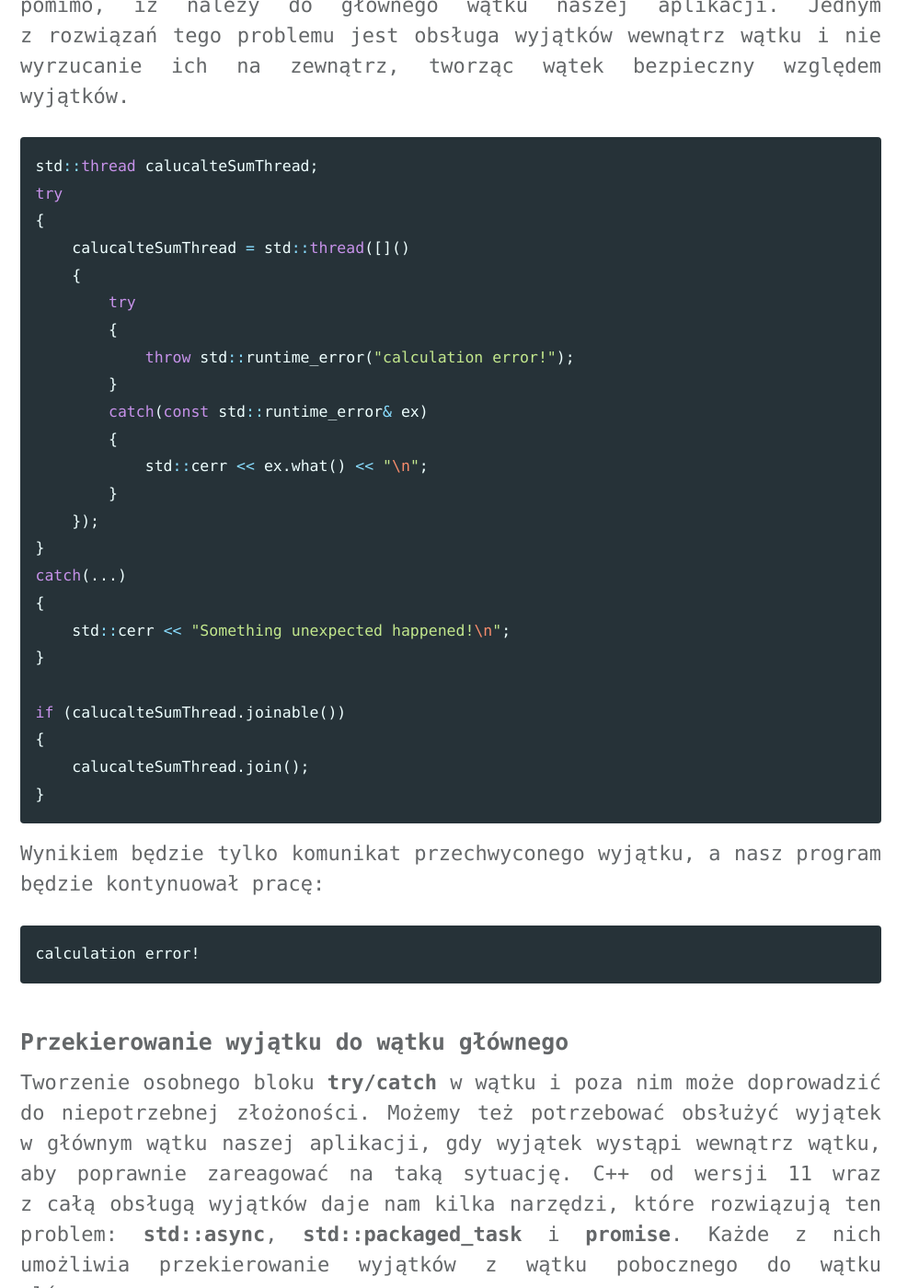
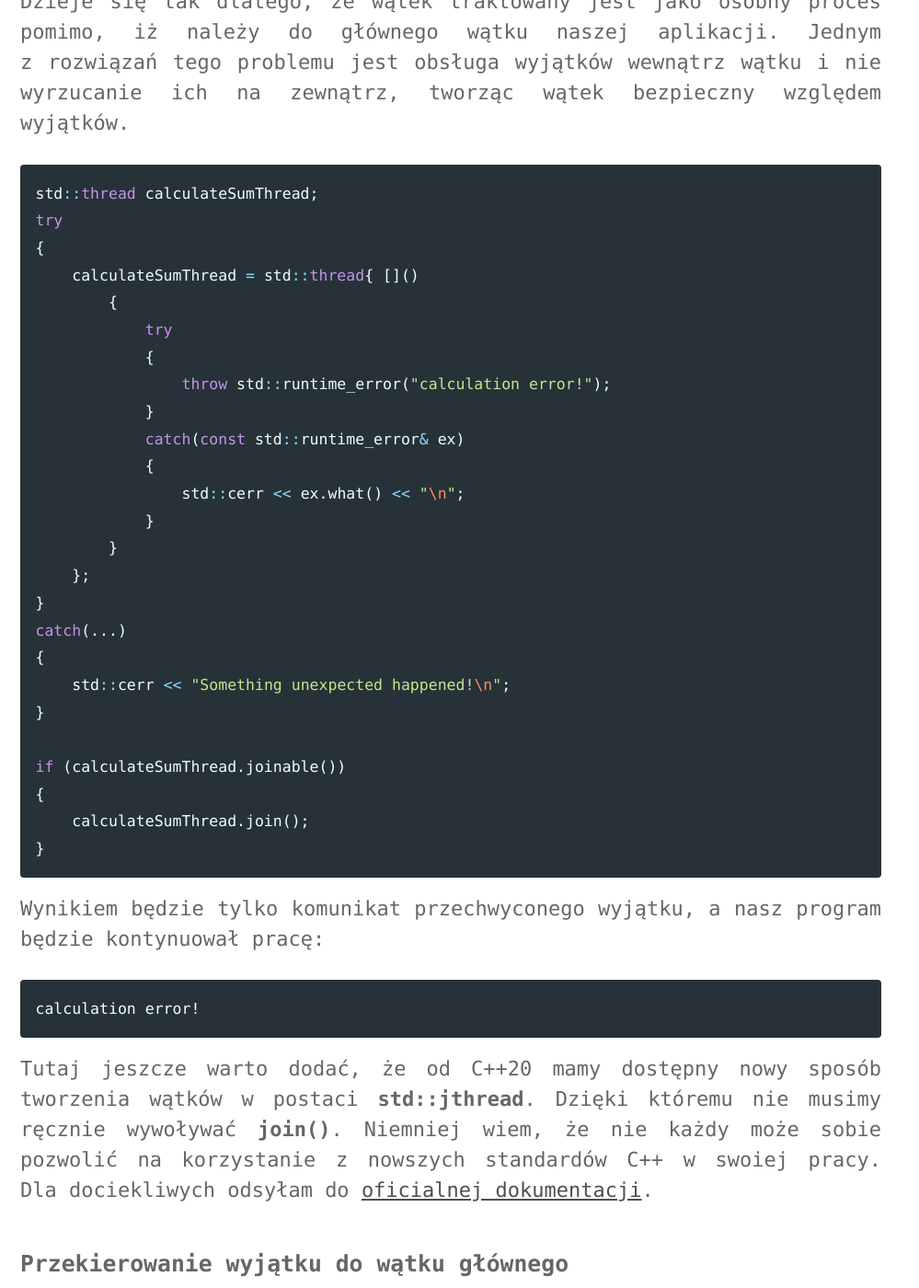
Before and after one commit to TadekBiela/cpptested, a Jekyll site: the page built from _posts/2025-10-13-exception-in-thread.md, in a window 1280 px wide and 1400 px high, scrolled down 10131 px. Shown: the whole window at 92% size, without its empty margins (0-999 px from the left). Built offline with Jekyll 4.4.1, drawn with Linux system fonts in a browser that asks for light colours; cached includes are drawn as plain includes; comment, search, counter and statistics services are not loaded; some of the changed text lies outside the part shown.

Commit message:
Small corrections in exception in ththread post

````diff
--- a/_posts/2025-10-13-exception-in-thread.md
+++ b/_posts/2025-10-13-exception-in-thread.md
@@ -1,5 +1,5 @@
 ---
-title: "Wątki i&nbsp;wyjątki. Jak radzić sobie z&nbsp;nieoczekiwanymi zachowaniami w&nbsp;wielowątkowym kodzie."
+title: "Wątki i wyjątki. Jak radzić sobie z&nbsp;nieoczekiwanymi zachowaniami w&nbsp;wielowątkowym kodzie."
 date: 2025-10-13
 author: "Tadeusz Biela"
 categories:
@@ -44,7 +44,7 @@ private:
 Rzucanie wyjątków w&nbsp;C++ jest banalnie proste, wystarczy użyć słowa kluczowego **throw** na obiekcie klasy wyjątka. Najczęściej będzie to obiekt tymczasowy. Jeszcze nie spotkałem się, z&nbsp;potrzebą składowania obiektów wyjątków, niemniej jest to jak najbardziej możliwe.
 
 ```cpp
-throw ReadFileException("file.txt");
+throw ReadFileException{ "file.txt" };
 ```
 
 Jak widać, rzucanie wyjątków jest proste, łatwe i&nbsp;czytelne. Inaczej jest z&nbsp;ich łapaniem. Obsługa wyjątków C++ jest już bardziej złożona. Do&nbsp;przechwytywania wyjątków służy blok **try/catch**.
@@ -251,13 +251,14 @@ Zaletą **noexcept** jest przede wszystkim optymalizacja. Kompilator nie musi ge
 Przejdźmy teraz do wielowątkowego przechwytywania wyjątków. Nie&nbsp;jest to rzecz taka prosta. Spójrz na ten kod, czy&nbsp;jest on bezpieczny pod względem wyjątków?
 
 ```cpp
-std::thread calucalteSumThread;
+std::thread calculateSumThread;
 try
 {
-    calucalteSumThread = std::thread([]()
-    {
-        throw std::runtime_error("calculation error!");
-    });
+    calculateSumThread = std::thread([]()
+        {
+            throw std::runtime_error("calculation error!");
+        }
+    );
 }
 catch(const std::runtime_error& ex)
 {
@@ -268,9 +269,9 @@ catch(...)
     std::cerr << "Something unexpected happened!\n";
 }
 
-if (calucalteSumThread.joinable())
+if (calculateSumThread.joinable())
 {
-    calucalteSumThread.join();
+    calculateSumThread.join();
 }
 ```
 
@@ -284,29 +285,30 @@ terminate called after throwing an instance of 'std::runtime_error'
 Dzieje się tak dlatego, że&nbsp;wątek traktowany jest jako osobny proces pomimo, iż&nbsp;należy do głównego wątku naszej aplikacji. Jednym z&nbsp;rozwiązań tego problemu jest obsługa wyjątków wewnątrz wątku i&nbsp;nie wyrzucanie ich na zewnątrz, tworząc wątek bezpieczny względem wyjątków.
 
 ```cpp
-std::thread calucalteSumThread;
+std::thread calculateSumThread;
 try
 {
-    calucalteSumThread = std::thread([]()
-    {
-        try
+    calculateSumThread = std::thread{ []()
         {
-            throw std::runtime_error("calculation error!");
+            try
+            {
+                throw std::runtime_error("calculation error!");
+            }
+            catch(const std::runtime_error& ex)
+            {
+                std::cerr << ex.what() << "\n";
+            }
         }
-        catch(const std::runtime_error& ex)
-        {
-            std::cerr << ex.what() << "\n";
-        }
-    });
+    };
 }
 catch(...)
 {
     std::cerr << "Something unexpected happened!\n";
 }
 
-if (calucalteSumThread.joinable())
+if (calculateSumThread.joinable())
 {
-    calucalteSumThread.join();
+    calculateSumThread.join();
 }
 ```
 
@@ -316,6 +318,8 @@ Wynikiem będzie tylko komunikat przechwyconego wyjątku, a&nbsp;nasz program b
 calculation error!
 ```
 
+Tutaj jeszcze warto dodać, że&nbsp;od C++20 mamy dostępny nowy sposób tworzenia wątków w&nbsp;postaci **std::jthread**. Dzięki któremu nie musimy ręcznie wywoływać **join()**. Niemniej wiem, że&nbsp;nie każdy może sobie pozwolić na korzystanie z&nbsp;nowszych standardów C++ w swoiej pracy. Dla&nbsp;dociekliwych odsyłam do [oficialnej dokumentacji](https://en.cppreference.com/w/cpp/thread/jthread.html){:target="_blank" rel="noopener"}.
+
 ### Przekierowanie wyjątku do wątku głównego
 
 Tworzenie osobnego bloku **try/catch** w&nbsp;wątku i&nbsp;poza nim może doprowadzić do niepotrzebnej złożoności. Możemy też potrzebować obsłużyć wyjątek w&nbsp;głównym wątku naszej aplikacji, gdy&nbsp;wyjątek wystąpi wewnątrz wątku, aby&nbsp;poprawnie zareagować na taką sytuację. C++&nbsp;od wersji 11 wraz z&nbsp;całą obsługą wyjątków daje nam kilka narzędzi, które rozwiązują ten problem: **std::async**, **std::packaged_task** i&nbsp;**promise**. Każde z&nbsp;nich umożliwia przekierowanie wyjątków z&nbsp;wątku pobocznego do wątku głównego.
@@ -323,10 +327,11 @@ Tworzenie osobnego bloku **try/catch** w&nbsp;wątku i&nbsp;poza nim może dopro
 Zacznijmy od **std::async**. To&nbsp;szablon funkcji o&nbsp;zmiennej liczbie parametrów umożliwiający uruchomienie przekazanej funkcji lub metody w&nbsp;osobnym wątku. Zwraca obiekt **std::future**, który po wywołaniu metody **get()** zwróci wynik lub wyjątek jeśli wystąpił.
 
 ```cpp
-auto exceptionFutureObj = std::async(std::launch::async, []()
-{
-    throw std::runtime_error("calculation error!");
-});
+auto exceptionFutureObj{ std::async(std::launch::async, []()
+    {
+        throw std::runtime_error("calculation error!");
+    })
+};
 
 try
 {
@@ -368,19 +374,20 @@ Ostatni sposób na przekazanie wyjątków z&nbsp;wątku pobocznego do głównego
 
 ```cpp
 std::promise<void> exceptionPromise;
-auto exceptionFutureObj = exceptionPromise.get_future();
+auto exceptionFutureObj{ exceptionPromise.get_future() };
 
-std::thread exceptionTaskThread([&exceptionPromise]()
-{
-    try
+std::thread exceptionTaskThread{ [&exceptionPromise]()
     {
-        throw std::runtime_error("calculation error!");
+        try
+        {
+            throw std::runtime_error("calculation error!");
+        }
+        catch (...)
+        {
+            exceptionPromise.set_exception(std::current_exception());
+        }
     }
-    catch (...)
-    {
-        exceptionPromise.set_exception(std::current_exception());
-    }
-});
+};
 
 try
 {
@@ -401,17 +408,19 @@ Widać tutaj od razu, że&nbsp;blok **try/catch** powrócił do ciała naszego w
 Na koniec jeszcze kwestia przechwytywania wyjątków z&nbsp;różnych wątków pobocznych w&nbsp;wątku głównym. Gdy&nbsp;przy użyciu **std::async**, uruchomimy dwa wątki i&nbsp;w obu zostaną wyrzucone wyjątki to musimy zadbać o&nbsp;to, by&nbsp;każdy został poprawnie obsłużony.
 
 ```cpp
-auto exceptionFutureObj1 = std::async(std::launch::async, []()
-{
-    std::cout << "First thread\n";
-    throw std::runtime_error("calculation error!");
-});
+auto exceptionFutureObj1{ std::async(std::launch::async, []()
+    {
+        std::cout << "First thread\n";
+        throw std::runtime_error("calculation error!");
+    })
+};
 
-auto exceptionFutureObj2 = std::async(std::launch::async, []()
-{
-    std::cout << "Second thread\n";
-    throw std::system_error(std::make_error_code(std::errc(EDEADLK)), "system error!");
-});
+auto exceptionFutureObj2{ std::async(std::launch::async, []()
+    {
+        std::cout << "Second thread\n";
+        throw std::system_error(std::make_error_code(std::errc(EDEADLK)), "system error!");
+    })
+};
 
 try
 {
@@ -462,10 +471,11 @@ int main()
     for(int idx = 0; idx < numOfThreads; idx++)
     {
         futures.push_back(std::async(std::launch::async, [idx]()
-        {
-            std::cout << "Thread nr: " << idx << "\n";
-            throw std::runtime_error("error from thread: " + std::to_string(idx));
-        }));
+            {
+                std::cout << "Thread nr: " << idx << "\n";
+                throw std::runtime_error("error from thread: " + std::to_string(idx));
+            })
+        );
     }
 
     for(auto& future : futures)
````
Also changed, not shown: other parts of _posts/2025-10-13-exception-in-thread.md (+26 -25 lines).
